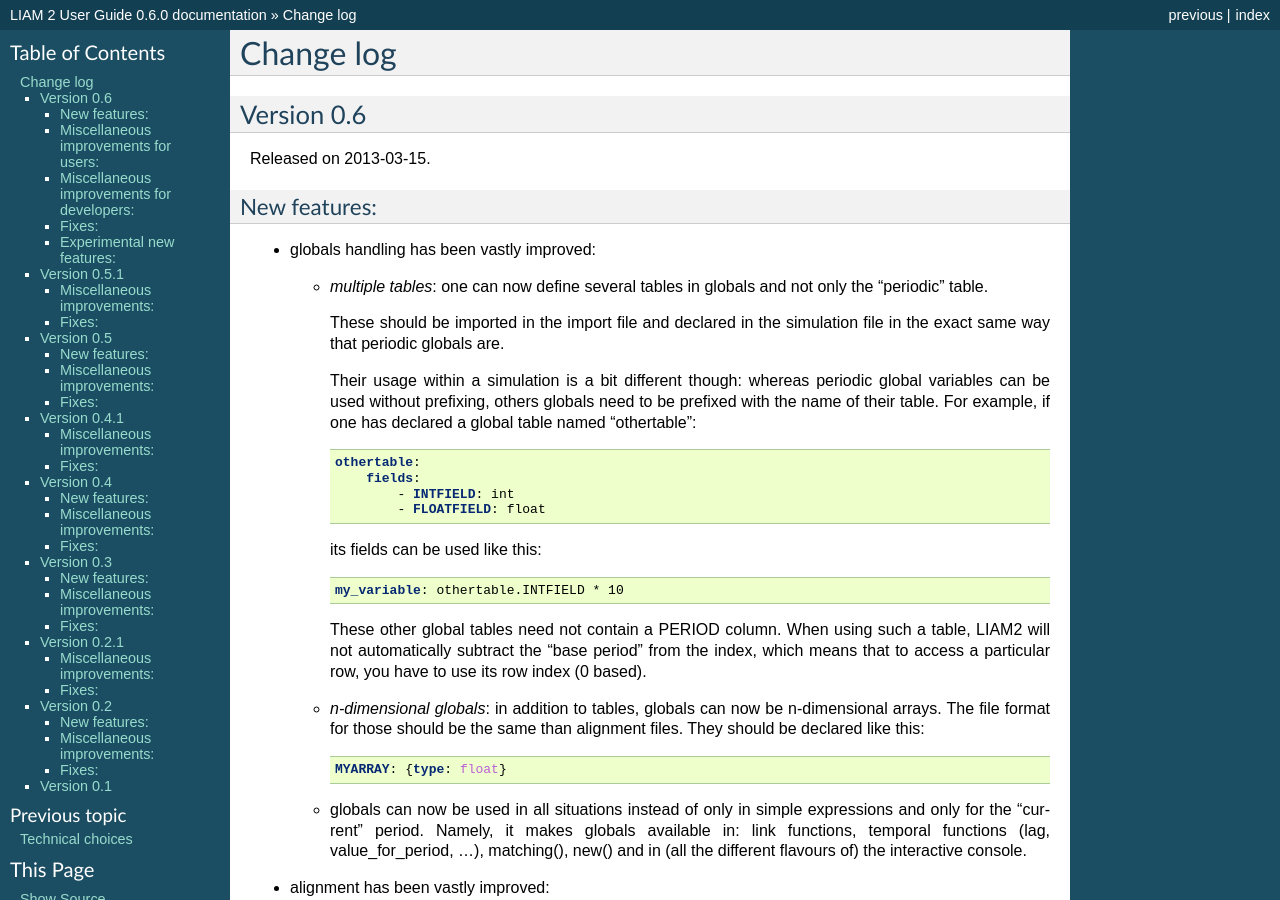
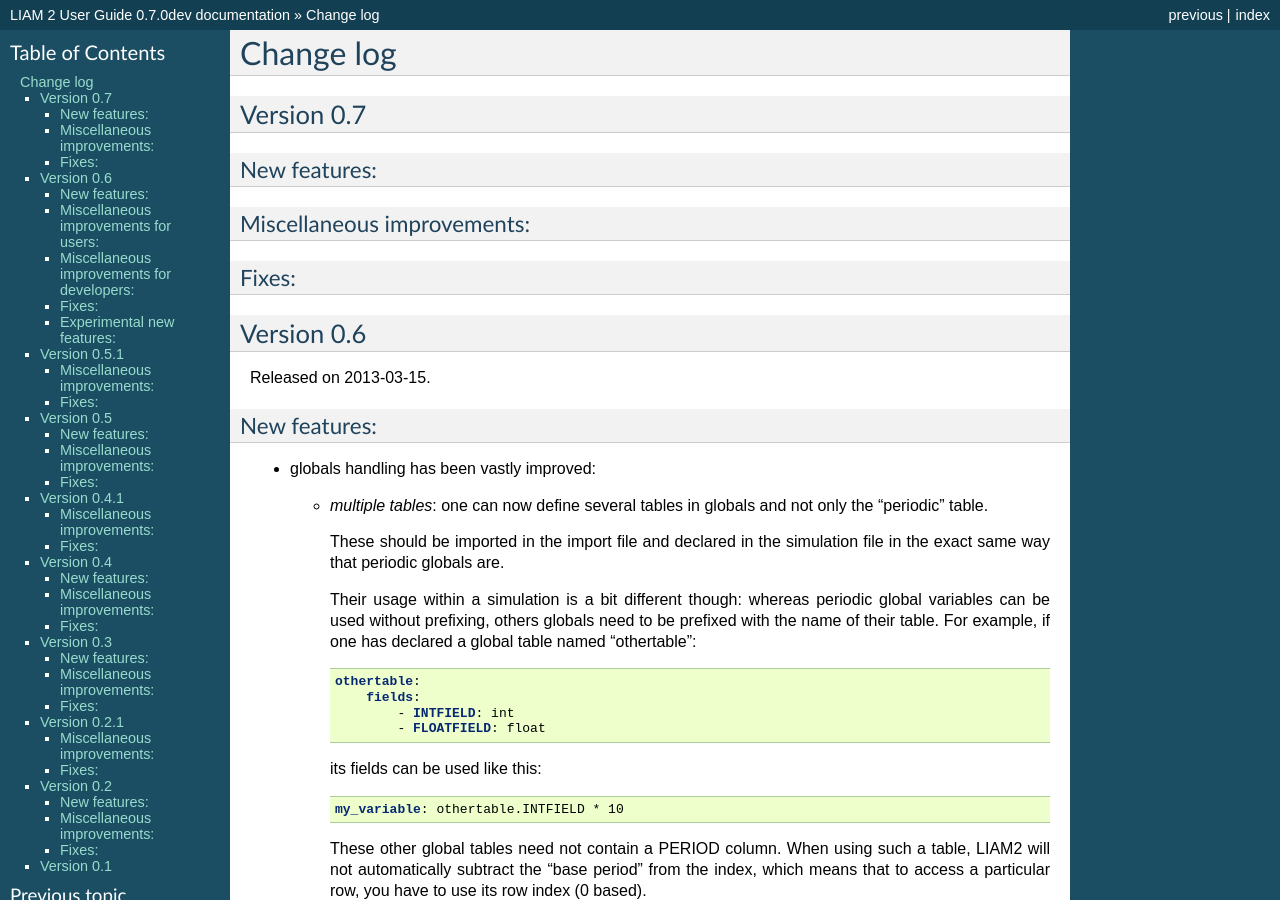
Before and after one commit to liam2/liam2, a Sphinx documentation site: the page built from doc/usersguide/source/changes.rst, in a window 1280 px wide and 900 px high. Built offline with Sphinx 7.4.7, drawn with Linux system fonts in a browser that asks for light colours; formulas are drawn with MathJax 3; some of the changed text lies outside the part shown.

Commit message:
let us start 0.7 development cycle

```diff
--- a/doc/usersguide/source/changes.rst
+++ b/doc/usersguide/source/changes.rst
@@ -2,6 +2,19 @@
 
 Change log
 ##########
+
+Version 0.7
+===========
+
+New features:
+-------------
+
+Miscellaneous improvements:
+---------------------------
+
+Fixes:
+------
+
 
 Version 0.6
 ===========
--- a/doc/usersguide/source/conf.py
+++ b/doc/usersguide/source/conf.py
@@ -49,9 +49,9 @@
 # built documents.
 #
 # The short X.Y version.
-version = '0.6'
+version = '0.7'
 # The full version, including alpha/beta/rc tags.
-release = '0.6.0'
+release = '0.7.0dev'
 
 # The language for content autogenerated by Sphinx. Refer to documentation
 # for a list of supported languages.
```
Also changed, not shown: 2 other files.
